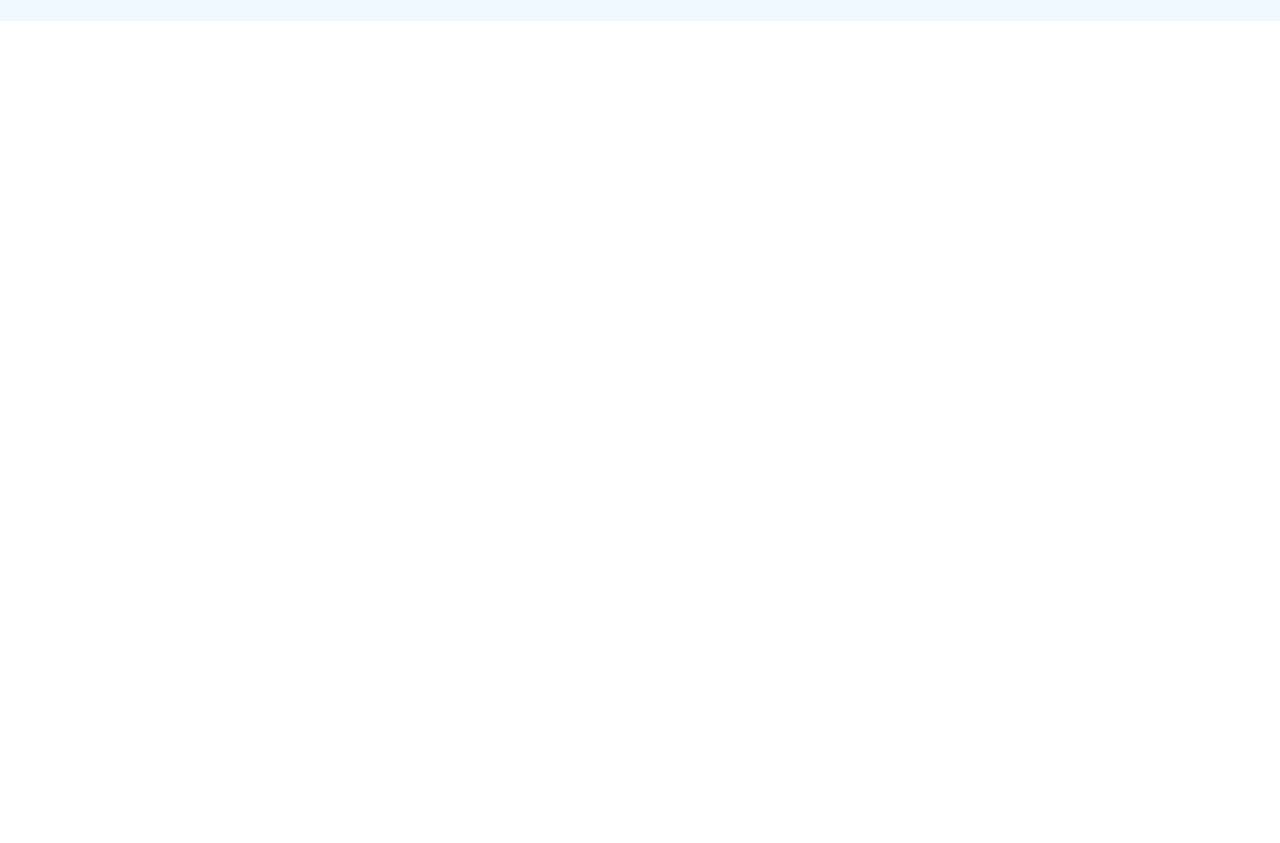
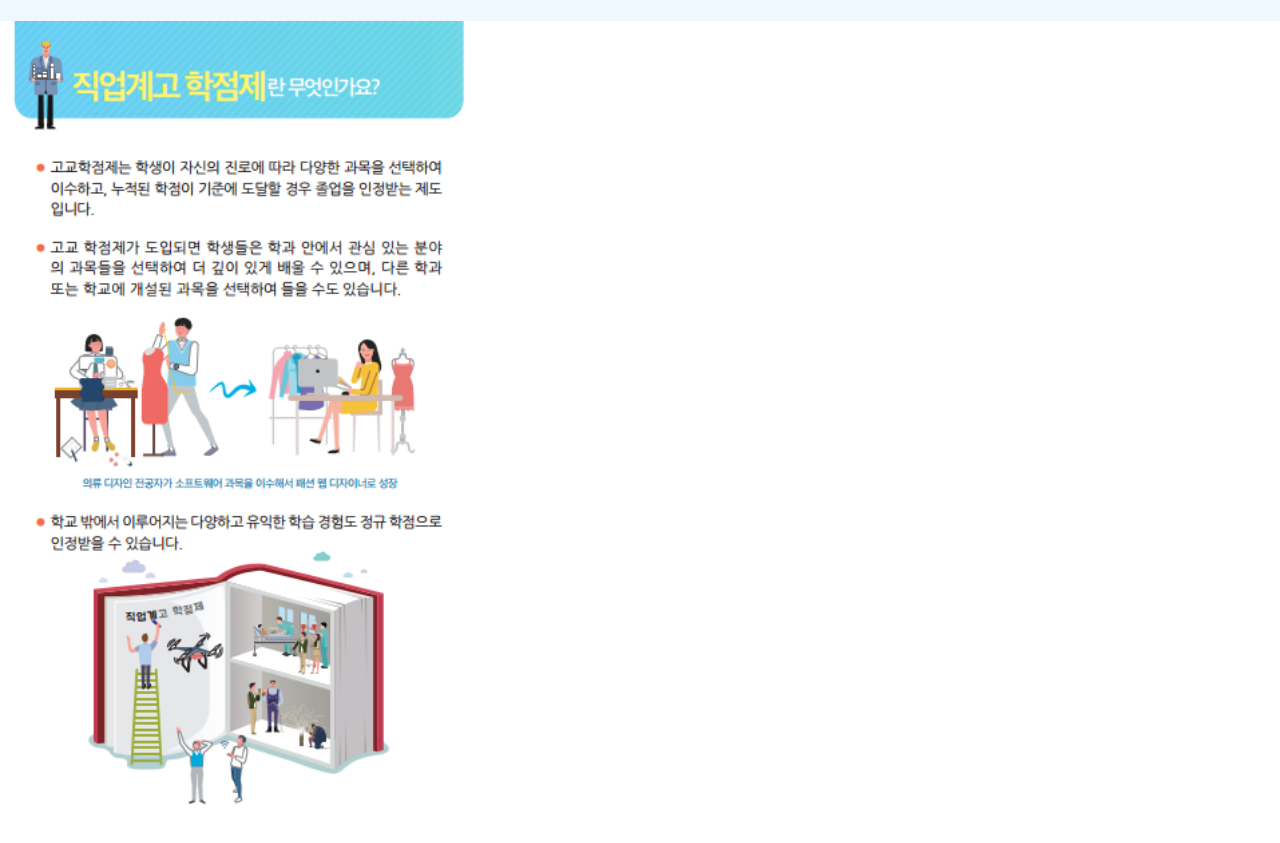
Before and after one commit to logicalh/Web1, a plain HTML site: page index.html in a window 1280 px wide. Shown: the part 67-910 px from the top of the page. Before the commit the page ends 800 px from the top, so only its background shows below. Drawn offline with Linux system fonts and the light colour scheme.

Commit message:
Add files via upload

```diff
--- a/index.html
+++ b/index.html
@@ -34,6 +34,7 @@
         </a>
     </nav>
 
+    <img src="2.PNG" width="480">
 
 
 </body>
```
